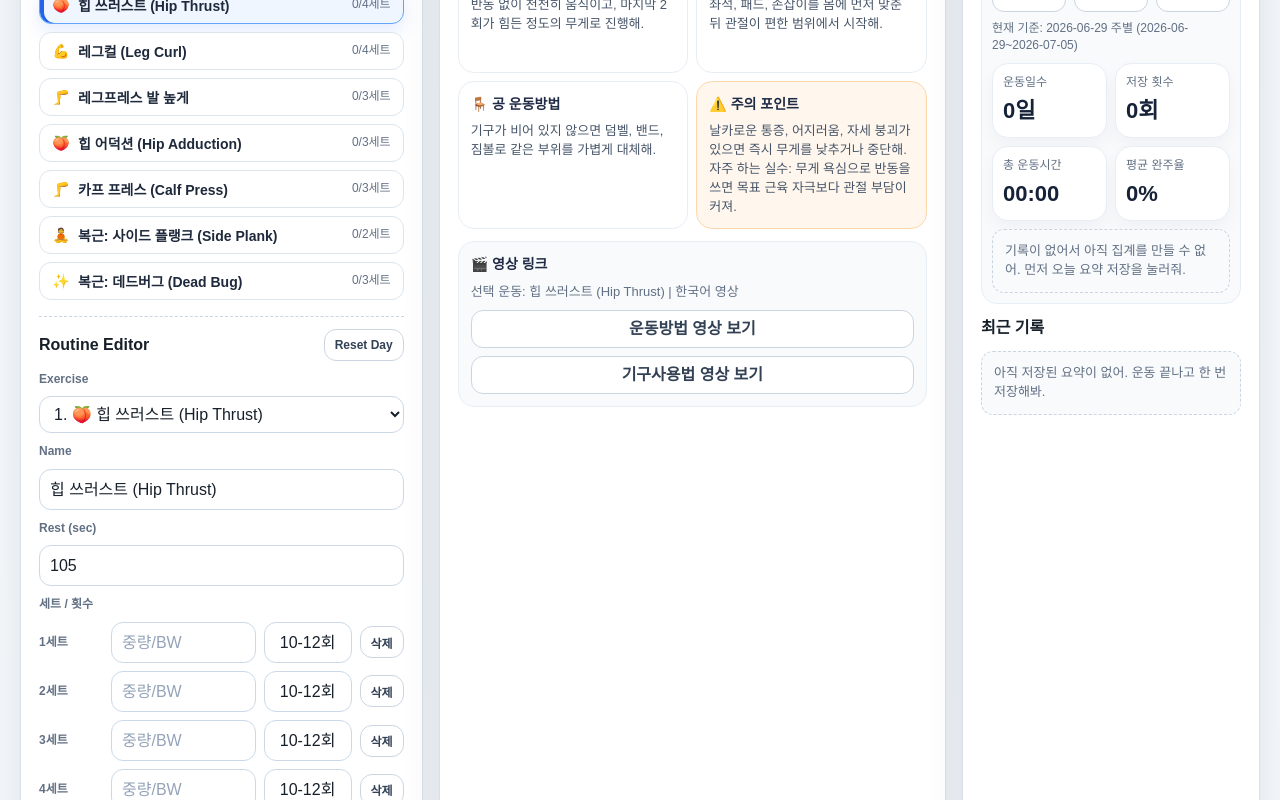
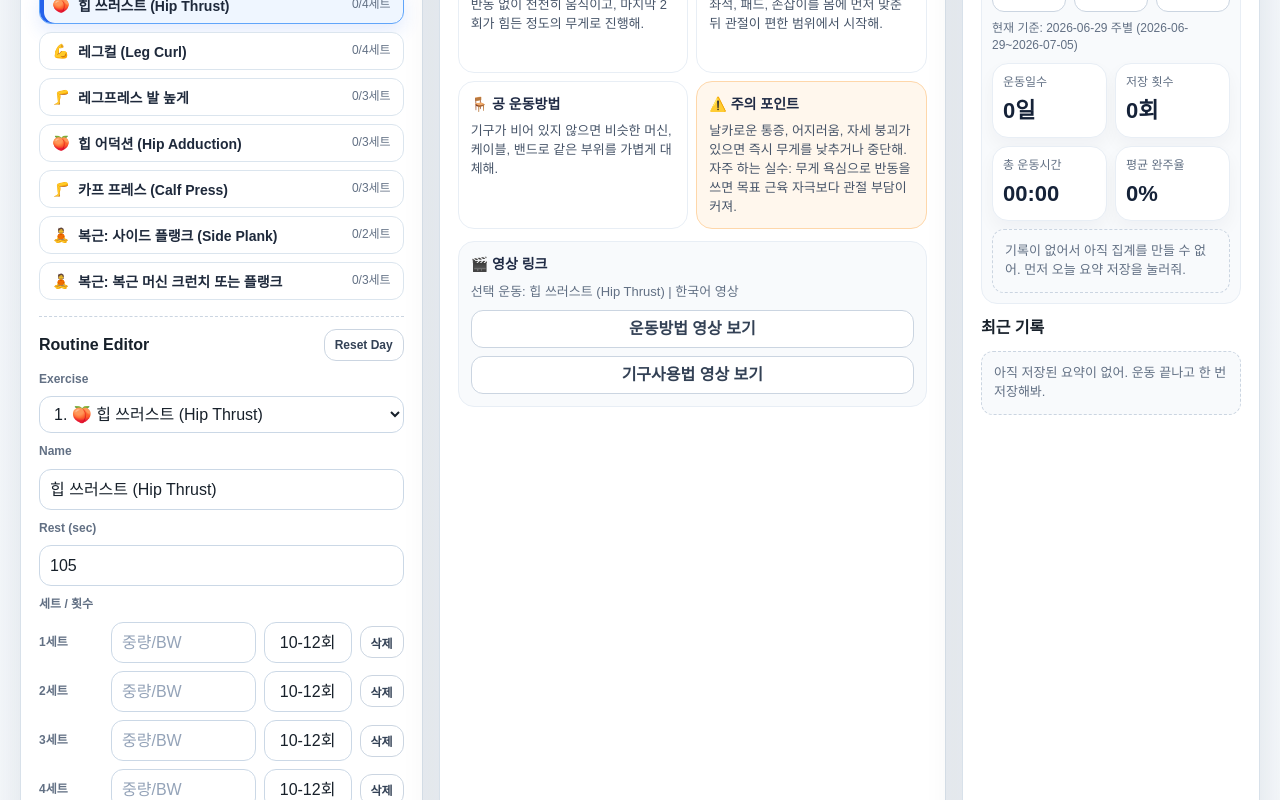
Before and after one commit to MetachainArt/FitMind-AI, a plain HTML site: page index.html in a window 1280 px wide. Shown: the part 860-1660 px from the top of the page. Drawn offline with Linux system fonts and the light colour scheme.

Commit message:
Prefer machine and plank alternatives

```diff
--- a/app.js
+++ b/app.js
@@ -14,7 +14,7 @@ const PLAN_VERSION = "daily_6km_strength_v1";
 const DEFAULT_EXERCISE_GUIDE = {
   howTo: "반동 없이 천천히 움직이고, 마지막 2회가 힘든 정도의 무게로 진행해.",
   machine: "좌석, 패드, 손잡이를 몸에 먼저 맞춘 뒤 관절이 편한 범위에서 시작해.",
-  ball: "기구가 비어 있지 않으면 덤벨, 밴드, 짐볼로 같은 부위를 가볍게 대체해.",
+  ball: "기구가 비어 있지 않으면 비슷한 머신, 케이블, 밴드로 같은 부위를 가볍게 대체해.",
   safety: "날카로운 통증, 어지러움, 자세 붕괴가 있으면 즉시 무게를 낮추거나 중단해.",
   mistake: "무게 욕심으로 반동을 쓰면 목표 근육 자극보다 관절 부담이 커져."
 };
@@ -30,11 +30,13 @@ const EXERCISE_VIDEO_QUERY_OVERRIDES = {
   "negative-pull-up-deadhang": { howTo: "네거티브 풀업 데드행 운동방법", machine: "철봉 턱걸이 보조 운동" },
   "scapular-pull-up-deadhang": { howTo: "스캐풀라 풀업 데드행 운동방법", machine: "철봉 매달리기 턱걸이 보조" },
   "seated-row": { howTo: "시티드 로우 운동방법", machine: "시티드 로우 머신 사용법" },
-  "barbell-curl": { howTo: "바벨 컬 운동방법", machine: "바벨 컬 그립 사용법" },
-  "hammer-curl": { howTo: "해머 컬 운동방법", machine: "덤벨 해머 컬 자세" },
+  "machine-biceps-curl": { howTo: "머신 바이셉 컬 운동방법", machine: "바이셉 컬 머신 사용법" },
+  "cable-hammer-curl": { howTo: "케이블 해머 컬 운동방법", machine: "케이블 로프 컬 사용법" },
   "triceps-pushdown": { howTo: "트라이셉스 푸시다운 운동방법", machine: "케이블 푸시다운 기구 사용법" },
   "cable-woodchop": { howTo: "케이블 우드찹 운동방법", machine: "케이블 머신 코어 회전 운동" },
   "cable-woodchop-sat": { howTo: "케이블 우드찹 운동방법", machine: "케이블 머신 코어 회전 운동" },
+  "ab-crunch-machine": { howTo: "복근 머신 크런치 운동방법", machine: "복근 크런치 머신 사용법" },
+  "ab-crunch-machine-thu": { howTo: "복근 머신 크런치 운동방법", machine: "복근 크런치 머신 사용법" },
   plank: { howTo: "플랭크 자세 운동방법", machine: "플랭크 매트 사용법" },
   "side-plank": { howTo: "사이드 플랭크 자세 운동방법", machine: "사이드 플랭크 매트 운동" },
   "side-plank-sat": { howTo: "사이드 플랭크 자세 운동방법", machine: "사이드 플랭크 매트 운동" },
@@ -45,18 +47,17 @@ const EXERCISE_VIDEO_QUERY_OVERRIDES = {
   "calf-press": { howTo: "카프 프레스 운동방법", machine: "카프 프레스 기구 사용법" },
   "chest-press": { howTo: "체스트 프레스 운동방법", machine: "체스트 프레스 기구 사용법" },
   "shoulder-press": { howTo: "숄더 프레스 운동방법", machine: "숄더 프레스 머신 사용법" },
-  "lateral-raise": { howTo: "레터럴 레이즈 운동방법", machine: "덤벨 레터럴 레이즈 자세" },
+  "lateral-raise": { howTo: "레터럴 레이즈 머신 운동방법", machine: "레터럴 레이즈 머신 사용법" },
   "russian-twist": { howTo: "러시안 트위스트 운동방법", machine: "러시안 트위스트 도구 사용법" },
   "machine-row": { howTo: "머신 로우 운동방법", machine: "머신 로우 기구 사용법" },
   "high-foot-leg-press": { howTo: "레그프레스 발 높게 운동방법", machine: "레그프레스 기구 사용법" },
   "face-pull": { howTo: "페이스풀 운동방법", machine: "케이블 페이스풀 사용법" },
-  "push-up-db-press": { howTo: "푸시업 덤벨 프레스 운동방법", machine: "덤벨 프레스 자세" },
-  "deadbug": { howTo: "데드버그 운동방법", machine: "데드버그 코어 운동" },
+  "pec-deck-machine": { howTo: "펙덱 머신 운동방법", machine: "펙덱 머신 사용법" },
   "leg-press-sat": { howTo: "레그프레스 운동방법", machine: "레그프레스 기구 사용법" },
   "chest-press-sat": { howTo: "체스트 프레스 운동방법", machine: "체스트 프레스 머신 사용법" },
   "seated-row-sat": { howTo: "시티드 로우 운동방법", machine: "시티드 로우 머신 사용법" },
   "shoulder-press-sat": { howTo: "숄더 프레스 운동방법", machine: "숄더 프레스 머신 사용법" },
-  "lateral-raise-sat": { howTo: "레터럴 레이즈 운동방법", machine: "덤벨 레터럴 레이즈 자세" },
+  "lateral-raise-sat": { howTo: "레터럴 레이즈 머신 운동방법", machine: "레터럴 레이즈 머신 사용법" },
   "hip-abduction-sat": { howTo: "힙 어브덕션 운동방법", machine: "힙 어브덕션 머신 사용법" },
   "russian-twist-sat": { howTo: "러시안 트위스트 운동방법", machine: "러시안 트위스트 도구 사용법" }
 };
@@ -70,14 +71,13 @@ const FIT_GOALS = ["체중감량", "근육증가", "체력향상", "복근강화
 const FIT_DAY_PARTS = ["하체", "등", "가슴/어깨", "하체 후면", "전신", "복근"];
 const DEFAULT_GENERATOR_TEMPLATES = {
   exercises: [
-    { id: "tpl-squat", name: "스쿼트 또는 레그프레스", part: "하체", place: ["헬스장", "집"], equipment: ["머신", "덤벨", "맨몸"], goals: ["체중감량", "근육증가", "건강관리"], avoid: ["무릎"] },
-    { id: "tpl-hip-hinge", name: "힙힌지/루마니안 데드리프트", part: "하체 후면", place: ["헬스장", "집"], equipment: ["덤벨", "바벨", "맨몸"], goals: ["근육증가", "체력향상"], avoid: ["허리"] },
+    { id: "tpl-squat", name: "레그프레스 또는 스쿼트 머신", part: "하체", place: ["헬스장", "집"], equipment: ["머신", "맨몸"], goals: ["체중감량", "근육증가", "건강관리"], avoid: ["무릎"] },
+    { id: "tpl-hip-hinge", name: "힙 쓰러스트 머신 또는 레그컬", part: "하체 후면", place: ["헬스장", "집"], equipment: ["머신", "밴드", "맨몸"], goals: ["근육증가", "체력향상"], avoid: ["허리"] },
     { id: "tpl-lat-pull", name: "랫풀다운 또는 밴드 풀다운", part: "등", place: ["헬스장", "집"], equipment: ["머신", "밴드"], goals: ["근육증가", "풀업", "건강관리"], avoid: ["어깨"] },
-    { id: "tpl-row", name: "시티드 로우 또는 덤벨 로우", part: "등", place: ["헬스장", "집"], equipment: ["머신", "덤벨", "밴드"], goals: ["근육증가", "체력향상"], avoid: ["허리"] },
-    { id: "tpl-push", name: "체스트 프레스 또는 푸시업", part: "가슴/어깨", place: ["헬스장", "집", "야외"], equipment: ["머신", "덤벨", "맨몸"], goals: ["근육증가", "체력향상"], avoid: ["어깨", "손목"] },
-    { id: "tpl-shoulder", name: "숄더 프레스", part: "가슴/어깨", place: ["헬스장", "집"], equipment: ["덤벨", "머신"], goals: ["근육증가"], avoid: ["어깨"] },
+    { id: "tpl-row", name: "시티드 로우 머신 또는 케이블 로우", part: "등", place: ["헬스장", "집"], equipment: ["머신", "케이블", "밴드"], goals: ["근육증가", "체력향상"], avoid: ["허리"] },
+    { id: "tpl-push", name: "체스트 프레스 머신 또는 펙덱", part: "가슴/어깨", place: ["헬스장", "집", "야외"], equipment: ["머신", "맨몸"], goals: ["근육증가", "체력향상"], avoid: ["어깨", "손목"] },
+    { id: "tpl-shoulder", name: "숄더 프레스 머신", part: "가슴/어깨", place: ["헬스장", "집"], equipment: ["머신"], goals: ["근육증가"], avoid: ["어깨"] },
     { id: "tpl-plank", name: "플랭크", part: "복근", place: ["헬스장", "집", "야외"], equipment: ["맨몸"], goals: ["복근강화", "건강관리"], avoid: ["허리"] },
-    { id: "tpl-deadbug", name: "데드버그", part: "복근", place: ["헬스장", "집", "야외"], equipment: ["맨몸"], goals: ["복근강화", "건강관리"], avoid: ["허리"] },
     { id: "tpl-side-plank", name: "사이드 플랭크", part: "복근", place: ["헬스장", "집", "야외"], equipment: ["맨몸"], goals: ["복근강화", "체중감량", "건강관리"], avoid: ["어깨"] },
     { id: "tpl-cable-woodchop", name: "케이블 우드찹 또는 밴드 우드찹", part: "복근", place: ["헬스장", "집"], equipment: ["케이블", "밴드"], goals: ["복근강화", "체중감량", "건강관리"], avoid: ["허리"] },
     { id: "tpl-cardio", name: "대화 가능한 강도 유산소", part: "유산소", place: ["헬스장", "집", "야외"], equipment: ["러닝", "자전거", "맨몸"], goals: ["체중감량", "체력향상", "건강관리"], avoid: ["무릎"] },
@@ -124,7 +124,17 @@ const ROUTINE_PLAN = {
       exercise({ id: "leg-extension", name: "레그 익스텐션 (Leg Extension)", sets: ["12-15회", "12-15회", "12-15회"], restSec: 75 }),
       exercise({ id: "hip-abduction", name: "힙 어브덕션 (Hip Abduction)", sets: ["15회", "15회", "15회"], restSec: 70 }),
       exercise({ id: "standing-calf-raise", name: "카프레이즈 (Calf Raise)", sets: ["15-20회", "15-20회", "15-20회"], restSec: 60 }),
-      exercise({ id: "deadbug", name: "복근: 데드버그 (Dead Bug)", sets: ["10회/쪽", "10회/쪽", "10회/쪽"], restSec: 60 }),
+      exercise({
+        id: "ab-crunch-machine",
+        name: "복근: 복근 머신 크런치 또는 플랭크",
+        sets: ["머신 12-15회", "머신 12-15회", "플랭크 45초"],
+        restSec: 60,
+        howTo: "복근 머신이 있으면 등 패드에 몸을 고정하고 배를 말아 접는 느낌으로 천천히 움직여. 머신이 불편하면 플랭크로 대체해.",
+        machine: "복근 크런치 머신을 사용해. 무게는 가볍게 시작하고 허리가 꺾이지 않게 배를 먼저 조여.",
+        ball: "복근 머신이 없거나 불편하면 플랭크 3세트로 대체해.",
+        safety: "허리 통증이 있으면 즉시 멈추고 플랭크 시간을 줄여.",
+        mistake: "목과 팔로 당기거나 반동으로 접으면 복근보다 허리에 부담이 커져."
+      }),
       exercise({ id: "plank", name: "복근: 플랭크 (Plank)", sets: ["45-60초", "45-60초"], restSec: 60 })
     ]
   },
@@ -153,9 +163,9 @@ const ROUTINE_PLAN = {
       }),
       exercise({ id: "seated-row", name: "시티드 로우 (Seated Row)", sets: ["10-12회", "10-12회", "10-12회", "10-12회"], restSec: 90 }),
       exercise({ id: "machine-row", name: "머신 로우 (Machine Row)", sets: ["10-12회", "10-12회", "10-12회"], restSec: 80 }),
-      exercise({ id: "barbell-curl", name: "바벨 컬 (Barbell Curl)", sets: ["10-12회", "10-12회", "10-12회"], restSec: 70 }),
-      exercise({ id: "hammer-curl", name: "해머 컬 (Hammer Curl)", sets: ["12회", "12회", "12회"], restSec: 70 }),
-      exercise({ id: "deadbug", name: "복근: 데드버그 (Dead Bug)", sets: ["10회/쪽", "10회/쪽", "10회/쪽"], restSec: 60 })
+      exercise({ id: "machine-biceps-curl", name: "머신 바이셉 컬 또는 케이블 컬", sets: ["10-12회", "10-12회", "10-12회"], restSec: 70 }),
+      exercise({ id: "cable-hammer-curl", name: "케이블 해머 컬 (로프)", sets: ["12회", "12회", "12회"], restSec: 70 }),
+      exercise({ id: "plank", name: "복근: 플랭크 (Plank)", sets: ["35-50초", "35-50초", "35-50초"], restSec: 60 })
     ]
   },
   WED: {
@@ -171,9 +181,9 @@ const ROUTINE_PLAN = {
     exercises: [
       exercise({ id: "chest-press", name: "체스트 프레스 (Chest Press)", sets: ["8-12회", "8-12회", "8-12회", "8-12회"], restSec: 90 }),
       exercise({ id: "shoulder-press", name: "숄더 프레스 (Shoulder Press)", sets: ["8-10회", "8-10회", "8-10회"], restSec: 90 }),
-      exercise({ id: "lateral-raise", name: "레터럴 레이즈 (Lateral Raise)", sets: ["12-15회", "12-15회", "12-15회", "12-15회"], restSec: 70 }),
+      exercise({ id: "lateral-raise", name: "레터럴 레이즈 머신 (Lateral Raise Machine)", sets: ["12-15회", "12-15회", "12-15회", "12-15회"], restSec: 70 }),
       exercise({ id: "triceps-pushdown", name: "트라이셉스 푸시다운 (Triceps Pushdown)", sets: ["10-12회", "10-12회", "10-12회", "10-12회"], restSec: 70 }),
-      exercise({ id: "push-up-db-press", name: "푸시업 또는 덤벨 프레스", sets: ["10-12회", "10-12회", "10-12회"], restSec: 75 }),
+      exercise({ id: "pec-deck-machine", name: "펙덱 머신 또는 체스트 프레스 보조", sets: ["10-12회", "10-12회", "10-12회"], restSec: 75 }),
       exercise({
         id: "cable-woodchop",
         name: "복근: 케이블 우드찹 (Cable Woodchop)",
@@ -181,7 +191,7 @@ const ROUTINE_PLAN = {
         restSec: 60,
         howTo: "케이블을 가슴 높이에 맞추고 골반은 고정한 채 몸통으로 대각선 회전을 만들어. 팔로만 당기지 말고 옆구리와 복부로 버텨.",
         machine: "케이블 머신 손잡이를 사용해. 무게는 가볍게 시작하고 좌우 같은 횟수로 진행해.",
-        ball: "케이블이 없으면 밴드 우드찹이나 데드버그로 대체해.",
+        ball: "케이블이 없으면 밴드 우드찹이나 플랭크로 대체해.",
         safety: "허리가 꺾이거나 통증이 있으면 회전 범위를 줄이고 무게를 낮춰.",
         mistake: "무거운 무게로 팔만 휘두르면 복근보다 허리와 어깨에 부담이 커져."
       }),
@@ -205,7 +215,17 @@ const ROUTINE_PLAN = {
       exercise({ id: "hip-adduction", name: "힙 어덕션 (Hip Adduction)", sets: ["15회", "15회", "15회"], restSec: 70 }),
       exercise({ id: "calf-press", name: "카프 프레스 (Calf Press)", sets: ["15-20회", "15-20회", "15-20회"], restSec: 60 }),
       exercise({ id: "side-plank", name: "복근: 사이드 플랭크 (Side Plank)", sets: ["20-30초/쪽", "20-30초/쪽"], restSec: 60 }),
-      exercise({ id: "deadbug", name: "복근: 데드버그 (Dead Bug)", sets: ["10회/쪽", "10회/쪽", "10회/쪽"], restSec: 60 })
+      exercise({
+        id: "ab-crunch-machine-thu",
+        name: "복근: 복근 머신 크런치 또는 플랭크",
+        sets: ["머신 12-15회", "머신 12-15회", "플랭크 45초"],
+        restSec: 60,
+        howTo: "복근 머신은 허리를 꺾지 않고 갈비뼈를 골반 쪽으로 말아내리는 느낌으로 진행해. 불편하면 플랭크로 바로 바꿔.",
+        machine: "복근 크런치 머신을 사용해. 좌석과 패드를 먼저 몸에 맞춘 뒤 가벼운 무게로 시작해.",
+        ball: "복근 머신이 없으면 플랭크 3세트로 대체해.",
+        safety: "허리나 목이 아프면 무게를 낮추거나 플랭크로 바꿔.",
+        mistake: "손잡이를 팔로 당기면 복근 자극이 줄고 허리 부담이 커져."
+      })
     ]
   },
   FRI: {
@@ -233,8 +253,8 @@ const ROUTINE_PLAN = {
       }),
       exercise({ id: "seated-row", name: "시티드 로우 (Seated Row)", sets: ["12회", "12회", "12회"], restSec: 85 }),
       exercise({ id: "face-pull", name: "페이스풀 또는 리어델트 머신", sets: ["15회", "15회", "15회"], restSec: 70 }),
-      exercise({ id: "barbell-curl", name: "바벨 컬 (Barbell Curl)", sets: ["10-12회", "10-12회", "10-12회"], restSec: 70 }),
-      exercise({ id: "hammer-curl", name: "해머 컬 (Hammer Curl)", sets: ["12회", "12회", "12회"], restSec: 70 }),
+      exercise({ id: "machine-biceps-curl", name: "머신 바이셉 컬 또는 케이블 컬", sets: ["10-12회", "10-12회", "10-12회"], restSec: 70 }),
+      exercise({ id: "cable-hammer-curl", name: "케이블 해머 컬 (로프)", sets: ["12회", "12회", "12회"], restSec: 70 }),
       exercise({ id: "triceps-pushdown", name: "트라이셉스 푸시다운 (Triceps Pushdown)", sets: ["12회", "12회", "12회"], restSec: 70 }),
       exercise({ id: "plank", name: "복근: 플랭크 (Plank)", sets: ["40-60초", "40-60초", "40-60초"], restSec: 60 })
     ]
@@ -265,7 +285,7 @@ const ROUTINE_PLAN = {
         mistake: "팔 힘으로 당기려고 팔꿈치를 굽히면 스캐풀라 연습이 아니라 불완전한 턱걸이가 돼."
       }),
       exercise({ id: "shoulder-press-sat", name: "숄더 프레스 (Shoulder Press)", sets: ["10회", "10회", "10회"], restSec: 85 }),
-      exercise({ id: "lateral-raise-sat", name: "레터럴 레이즈 (Lateral Raise)", sets: ["15회", "15회", "15회"], restSec: 70 }),
+      exercise({ id: "lateral-raise-sat", name: "레터럴 레이즈 머신 (Lateral Raise Machine)", sets: ["15회", "15회", "15회"], restSec: 70 }),
       exercise({ id: "hip-abduction-sat", name: "힙 어브덕션 (Hip Abduction)", sets: ["15회", "15회", "15회"], restSec: 70 }),
       exercise({ id: "side-plank-sat", name: "복근: 사이드 플랭크 (Side Plank)", sets: ["20-30초/쪽", "20-30초/쪽"], restSec: 60 }),
       exercise({
@@ -275,8 +295,8 @@ const ROUTINE_PLAN = {
         restSec: 60,
         howTo: "케이블을 잡고 배에 힘을 준 상태로 몸통을 대각선으로 회전해. 허리만 비틀지 말고 갈비뼈와 골반 사이를 단단히 잡아.",
         machine: "케이블 머신 또는 밴드를 사용해. 좌우 균형을 맞춰 같은 횟수로 진행해.",
-        ball: "기구가 없으면 사이드 플랭크 또는 데드버그로 대체해.",
-        safety: "허리 통증이 있으면 즉시 중단하고 플랭크나 데드버그로 바꿔.",
+        ball: "기구가 없으면 사이드 플랭크 또는 플랭크로 대체해.",
+        safety: "허리 통증이 있으면 즉시 중단하고 플랭크로 바꿔.",
         mistake: "반동으로 휘두르면 배보다 허리에 부담이 커져."
       })
     ]
```
Also changed, not shown: index.html (+4 -4 lines), README.md.
